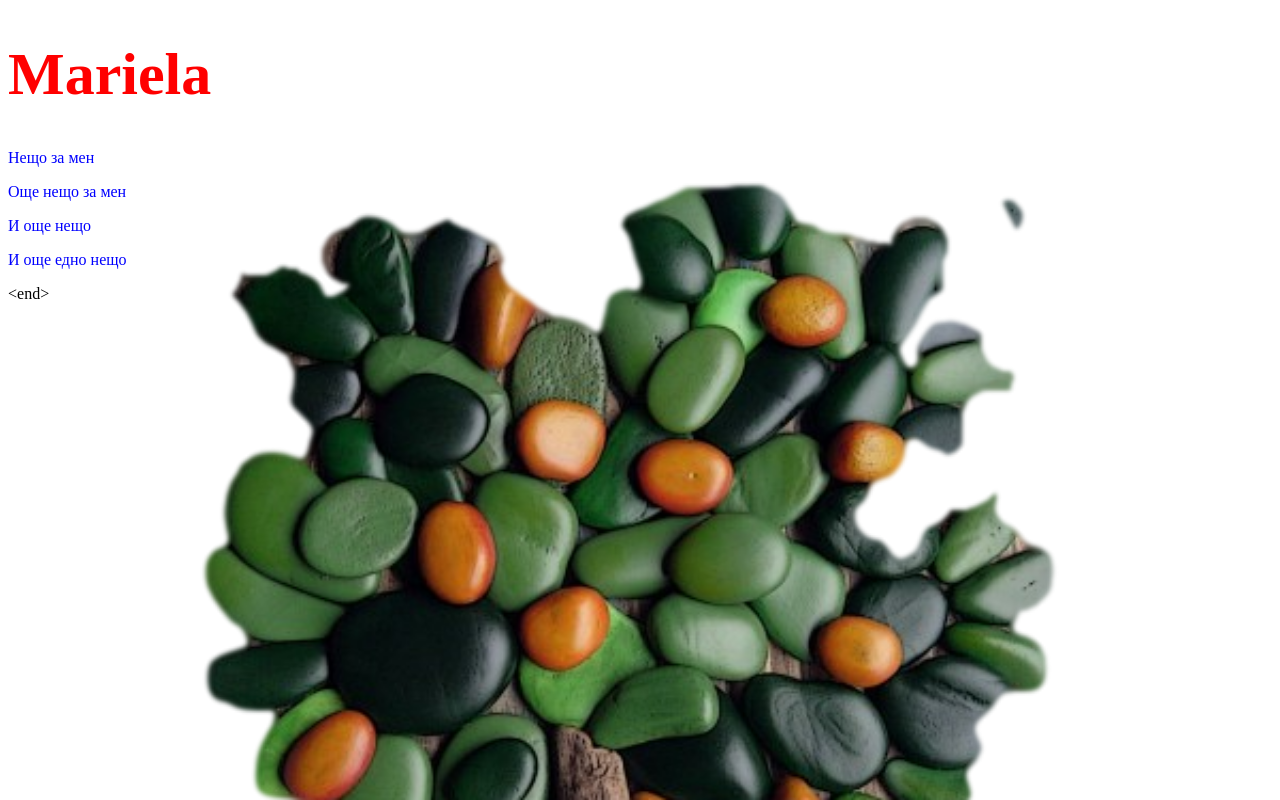
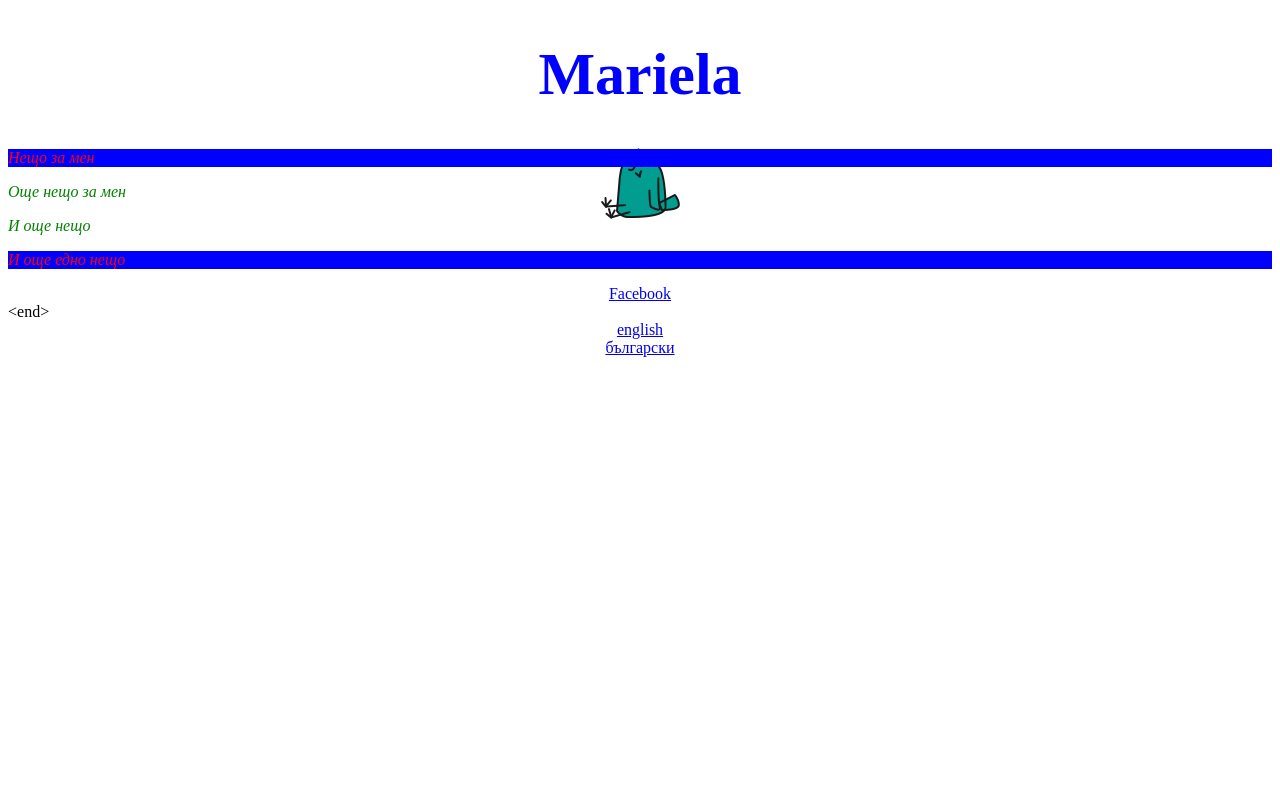
Before and after one commit to marielastancheva/marielastancheva.github.io, a plain HTML site: page index.html in a window 1280 px wide. Drawn offline with Linux system fonts and the light colour scheme.

Commit message:
Add link

```diff
--- a/index.html
+++ b/index.html
@@ -1,37 +1,27 @@
-
-
-
 <!DOCTYPE html>
 <html>
 <head>
-	<title>My page title</title>
-	<style type="text/css">
-	h1 {
-		color: red;
-		font-size: 60px;
-	}
-	p{
-		color: blue;
-	}
+	<title>My page title main</title>
+	<link rel="stylesheet" type="text/css" href="styles/style.css">
 
-	body {
-		background-image: url('tree.png');
-		background-size: cover;
-	}
-
-	</style>
 </head>
 <body>
 	<h1>Mariela</h1>
 
-	<article class="main" title="Здрасти!">
+	<article
+		class="main"
+		title="Здрасти!"
+	>
 
-		<p>Нещо за мен</p>
+		<p id="formated">Нещо за мен</p>
 		<p>Още нещо за мен</p>
 		<p>И още нещо</p>
-		<p>И още едно нещо</p>
+		<p id="formated">И още едно нещо</p>
+		<a href="http://facebook.com">Facebook</a>
 
 		&lt;end&gt;
+		<a href="en/index.html">english</a>
+		<a href="bg/index.html">български</a>
 
 </article>
 </body>
```
Also changed, not shown: bg/index.html (+2 -1 lines), en/index.html (+1 -0 lines).
